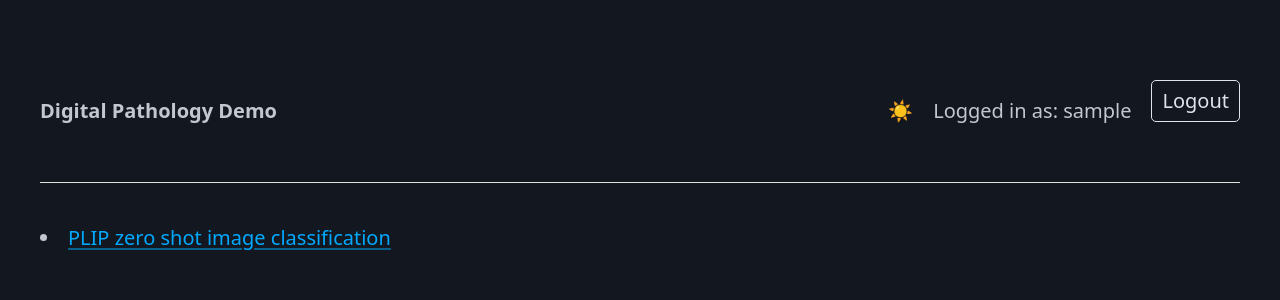
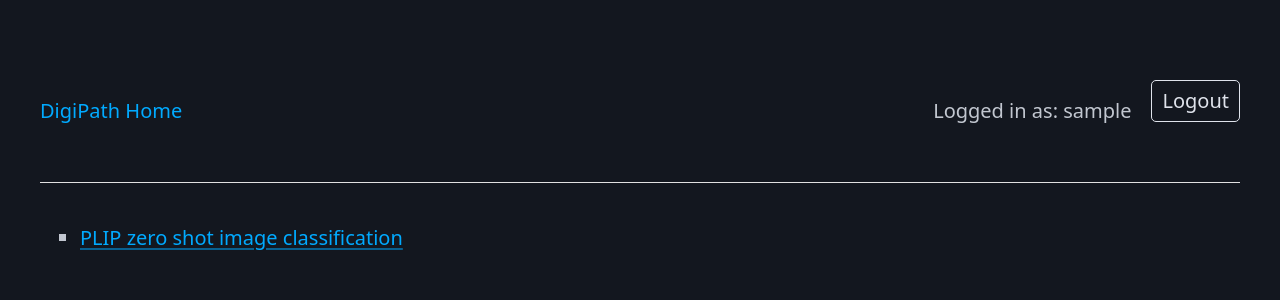
Before and after one commit to jokodev901/digital-pathology-demo, a Django app: page / in a window 1280 px wide. Shown: the top 300 px of the page. Run offline with Django 5.2, Linux system fonts and the light colour scheme; the visitor is signed in with stand-in values (Sample User, id 1); some libraries are stand-ins or nearby versions.

Commit message:
Disabled theme switching in navbar for better styling, added home link to navbar, fixed DEBUG variable handling to check for string value of 'True'

```diff
--- a/core/templates/core/base.html
+++ b/core/templates/core/base.html
@@ -3,7 +3,7 @@
 <head>
     <meta charset="UTF-8">
     <meta name="viewport" content="width=device-width, initial-scale=1">
-    <title>Django App</title>
+    <title>DigiPathDemo</title>
     <link rel="stylesheet" href="https://cdn.jsdelivr.net/npm/@picocss/pico@2/css/pico.min.css">
     <style>
         body { padding-top: 2rem; }
@@ -17,13 +17,20 @@
     <main class="container">
         <header>
             <nav>
-                <ul><li><strong>Digital Pathology Demo</strong></li></ul>
+                <!--<ul><li><strong>DigiPath Home</strong></li></ul>-->
+                {% if user.is_authenticated %}
+                    <ul><li><a href="{% url 'home' %}">DigiPath Home</a></li></ul>
+                {% else %}
+                    <ul><li><Strong>DigiPath</Strong></li></ul>
+                {% endif %}
                 <ul>
+                    <!--  Disabled theme switching for now
                     {% if theme == 'light' %}
                         <li><a href="{% url 'set_theme' %}?theme=dark">🌙</a></li>
                     {% else %}
                         <li><a href="{% url 'set_theme' %}?theme=light">☀️</a></li>
                     {% endif %}
+                    -->
 
                     {% if user.is_authenticated %}
                         <li>Logged in as: {{ user.username }}</li>
--- a/core/templates/core/home.html
+++ b/core/templates/core/home.html
@@ -6,6 +6,8 @@
     <title>Home</title>
 </head>
 <body>
-    <li><a href="{% url 'plip' %}">PLIP zero shot image classification</a></li>
+    <ul>
+        <li><a href="{% url 'plip' %}">PLIP zero shot image classification</a></li>
+    </ul>
 </body>
 {% endblock %}
--- a/digital_pathology_demo/settings.py
+++ b/digital_pathology_demo/settings.py
@@ -28,7 +28,7 @@
 SECRET_KEY = os.environ.get('DJANGO_SECRET_KEY', get_random_secret_key())
 
 # SECURITY WARNING: don't run with debug turned on in production!
-DEBUG = os.environ.get('DJANGO_DEBUG', False)
+DEBUG = os.environ.get('DJANGO_DEBUG', False) == 'True'     # Setting bool in .env is treated as string
 
 # SSL, session, cookie, and csrf security settings
 SECUREPROXYSSLHEADER = ("HTTP_X_FORWARDED_PROTO", "https")
```
